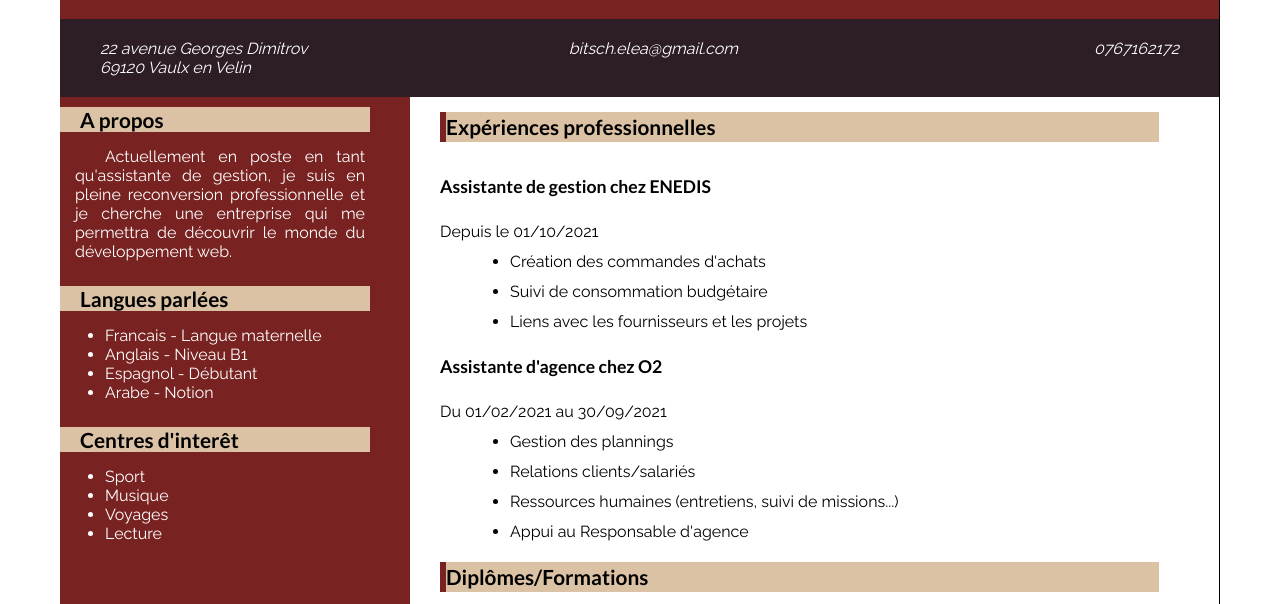
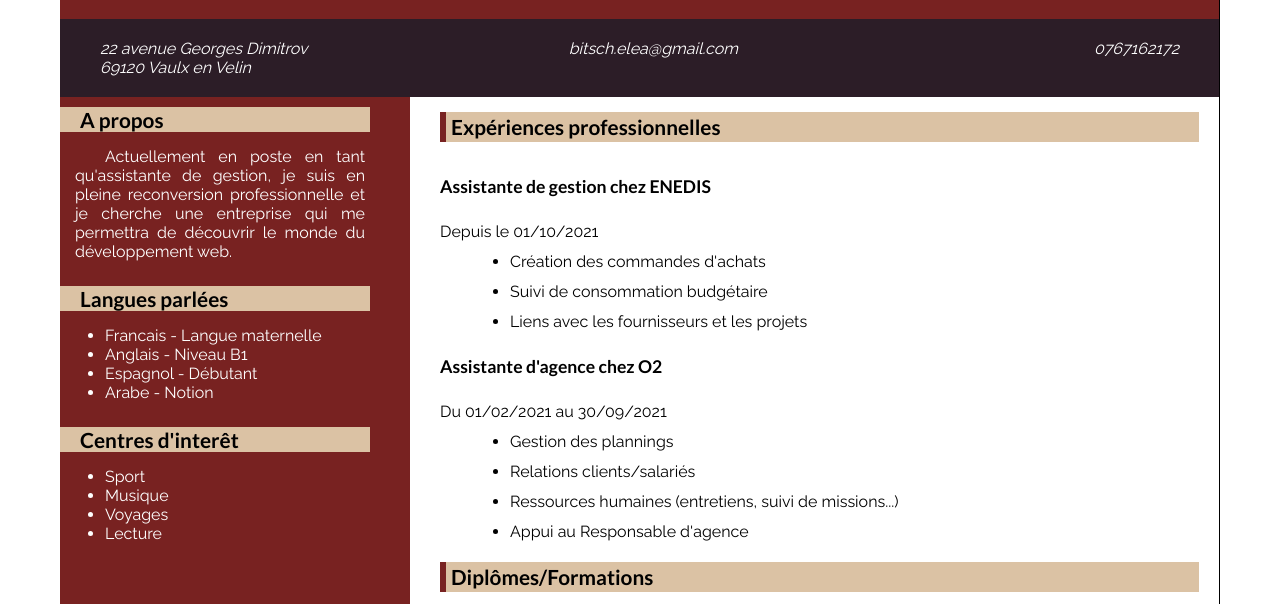
Before and after one commit to EleaDSB/my-resume, a plain HTML site: page index.html in a window 1280 px wide. Shown: the part 311-915 px from the top of the page. Drawn offline with Linux system fonts and the light colour scheme; files whose address does not match are found by name.

Commit message:
fix spaces on experiences

```diff
--- a/assets/css/style.css
+++ b/assets/css/style.css
@@ -139,10 +139,11 @@ main {
 
 #experiences {
   background-color: white;
-  display: block;
   width: auto;
   padding-left: 30px;
+  padding-right: 20px;
   line-height: 30px;
+  flex: auto;
 }
 
 #experiences h3 {
@@ -150,6 +151,7 @@ main {
   width: 100%;
   margin-top: 15px;
   margin-bottom: 15px;
+  padding-left: 5px;
   background-color: #dbc2a4;
   border-left: 6px solid #782221;
 }
```
